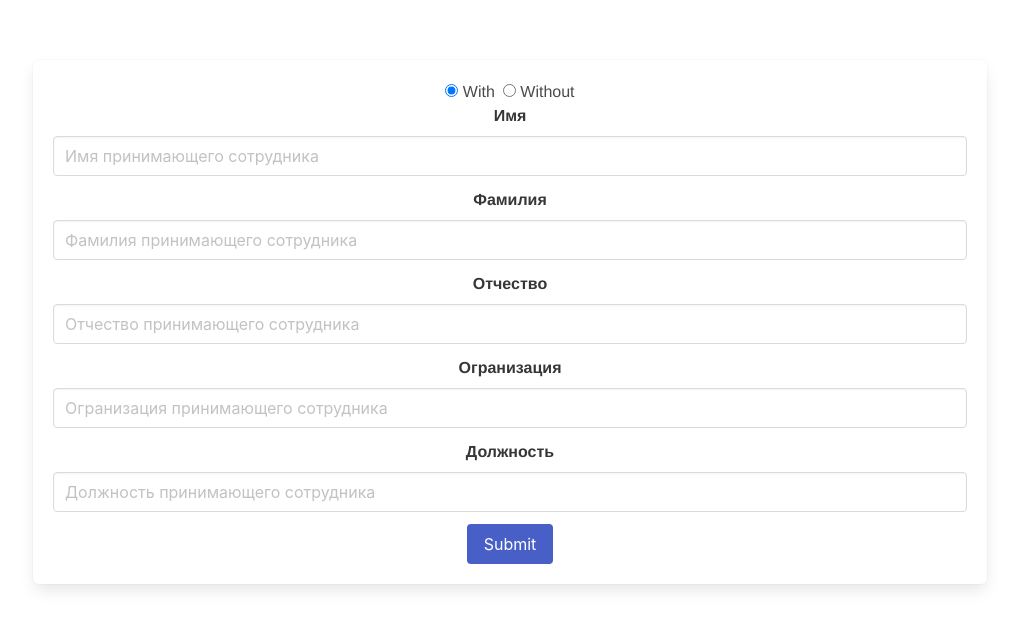
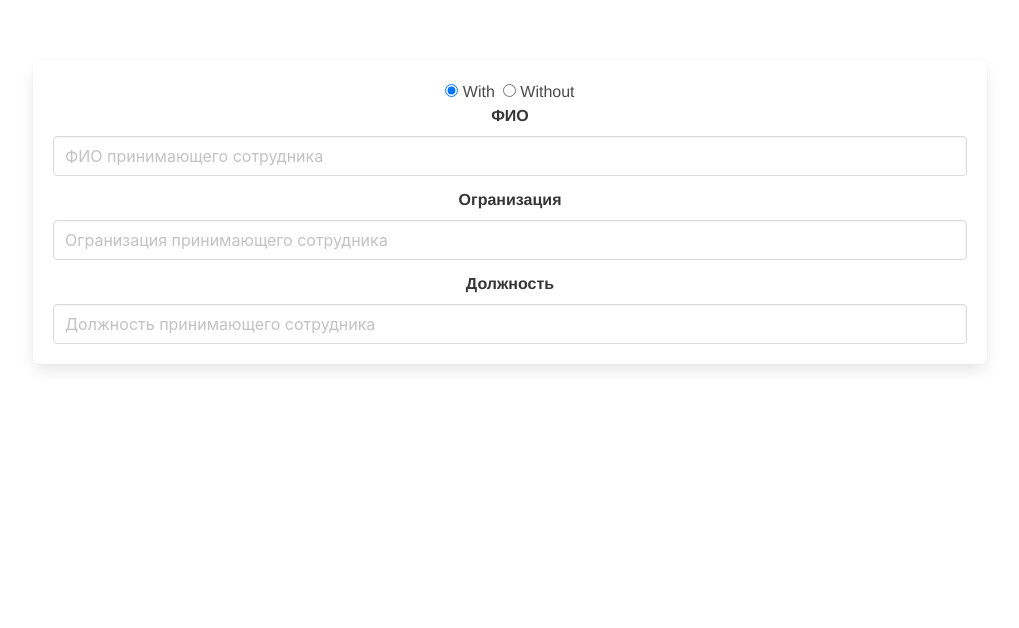
Before and after one commit to zinge/akt-to-pdf, a Vue app: page / in a window 1280 px wide. Both pictures are taken after a click on the label "With". Shown: the top 628 px of the page, without its empty margins (130-1149 px from the left). Built offline with nearby package versions, Linux system fonts and the light colour scheme.

Commit message:
update store

```diff
--- a/src/App.vue
+++ b/src/App.vue
@@ -25,10 +25,10 @@ export default {
     aktState () {
       return this.$store.state.akt
     },
-    acceptUser () {
+    accept () {
       return this.$store.state.acceptUser
     },
-    transferUser () {
+    transfer () {
       return this.$store.state.transferUser
     }
   },
--- a/src/components/with/UserForm.vue
+++ b/src/components/with/UserForm.vue
@@ -1,57 +1,38 @@
 <template>
   <div id="with-user-form">
-      <form novalidate @submit.stop.prevent="submit">
     <div class="field">
-          <label class="label">Имя</label>
+      <label class="label">ФИО</label>
       <div class="control">
-            <input v-model="user.name" class="input" type="text" placeholder="Имя принимающего сотрудника">
-          </div>
-        </div>
-        <div class="field">
-          <label class="label">Фамилия</label>
-          <div class="control">
-            <input v-model="user.surname" class="input" type="text" placeholder="Фамилия принимающего сотрудника">
-          </div>
-        </div>
-        <div class="field">
-          <label class="label">Отчество</label>
-          <div class="control">
-            <input v-model="user.patronymic" class="input" type="text" placeholder="Отчество принимающего сотрудника">
+        <input v-model="accept.name" class="input" type="text" placeholder="ФИО принимающего сотрудника">
       </div>
     </div>
     <div class="field">
       <label class="label">Огранизация</label>
       <div class="control">
-            <input v-model="user.organization" class="input" type="text" placeholder="Огранизация принимающего сотрудника">
+        <input v-model="accept.organization" class="input" type="text" placeholder="Огранизация принимающего сотрудника">
       </div>
     </div>
     <div class="field">
       <label class="label">Должность</label>
       <div class="control">
-            <input v-model="user.position" class="input" type="text" placeholder="Должность принимающего сотрудника">
+        <input v-model="accept.position" class="input" type="text" placeholder="Должность принимающего сотрудника">
       </div>
     </div>
-        <div class="field">
-          <div class="control">
-            <button class="button is-link">Submit</button>
-          </div>
-        </div>
-      </form>
   </div>
 </template>
 
 <script>
 export default {
   name: 'WithUserForm',
-  data () {
-    return {
-      user: {}
+
+  computed: {
+    accept: {
+      get () {
+        return this.$store.state.acceptUser
+      },
+      set () {
+        return this.$store.state.acceptUser
       }
-  },
-
-  methods: {
-    submit () {
-      this.$store.commit('addAcceptUser', this.user)
     }
   }
 }
--- a/src/components/without/UserForm.vue
+++ b/src/components/without/UserForm.vue
@@ -1,6 +1,5 @@
 <template>
   <div id="without-user-form">
-      <form novalidate @submit.stop.prevent="submit">
     <div class="box">
       <h1>Кто передает</h1>
       <div class="field">
@@ -43,29 +42,29 @@
         </div>
       </div>
     </div>
-        <div class="field">
-          <div class="control">
-            <button class="button is-link">Submit</button>
-          </div>
-        </div>
-      </form>
   </div>
 </template>
 
 <script>
 export default {
   name: 'WithoutUserForm',
-  data () {
-    return {
-      transfer: {},
-      accept: {}
+
+  computed: {
+    transfer: {
+      get () {
+        return this.$store.state.transferUser
+      },
+      set () {
+        return this.$store.state.transferUser
       }
     },
-
-  methods: {
-    submit () {
-      this.$store.commit('addAcceptUser', this.accept)
-      this.$store.commit('addTransferUser', this.transfer)
+    accept: {
+      get () {
+        return this.$store.state.acceptUser
+      },
+      set () {
+        return this.$store.state.acceptUser
+      }
     }
   }
 }
--- a/src/store/index.js
+++ b/src/store/index.js
@@ -6,8 +6,18 @@ Vue.use(Vuex)
 export default new Vuex.Store({
   state: {
     akt: undefined,
-    transferUser: {},
-    acceptUser: {}
+    transferUser: {
+      name: '',
+      organization: '',
+      address: '',
+      position: ''
+    },
+    acceptUser: {
+      name: '',
+      organization: '',
+      address: '',
+      position: ''
+    }
   },
 
   mutations: {
```
Lines whose indentation alone changed are shown as unchanged.
